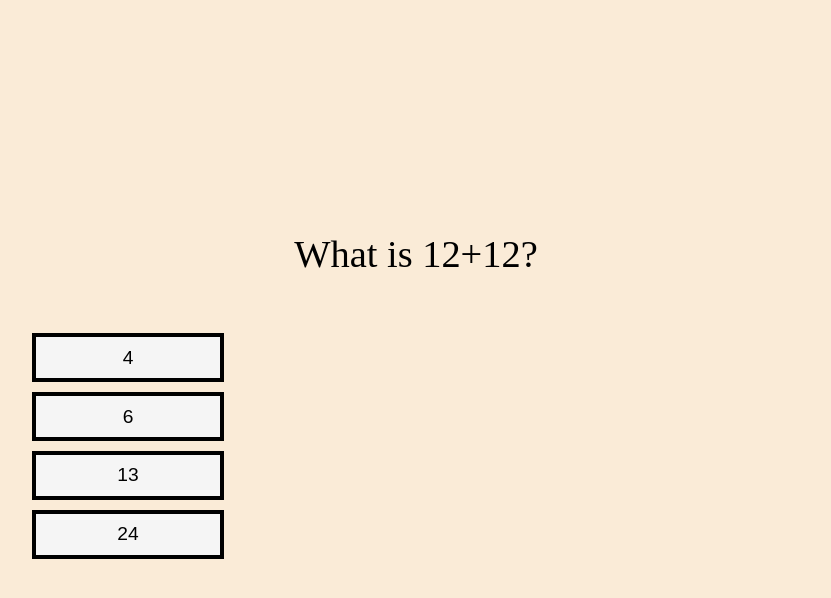
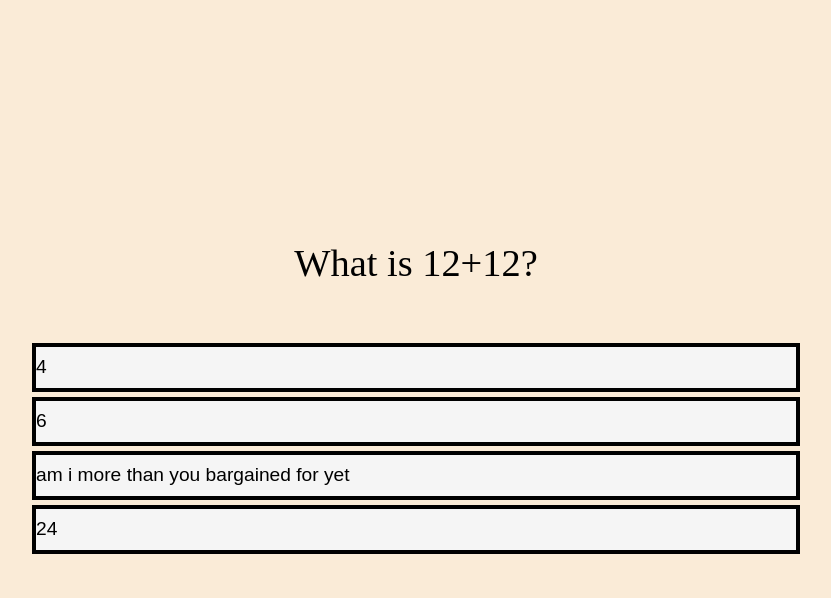
Before and after one commit to alina-costa/code-quiz, a plain HTML site: page index.html in a window 1280 px wide. Both pictures are taken after a click on the link "Start". Shown: the whole page, without its empty margins (224-1055 px from the left). Drawn offline with Linux system fonts and the light colour scheme.

Commit message:
updated nextQuestion

```diff
--- a/assets/css/style.css
+++ b/assets/css/style.css
@@ -38,8 +38,6 @@ h3 {
   font-size: 2.8rem;
   font-weight: 500;
 }
-
-/* utilities */
 
 .container {
   width: 100vw;
@@ -96,6 +94,12 @@ h3 {
   margin-bottom: 6rem;
 }
 
+.answer-button {
+  display: flex;
+  width: 100%;
+  margin-bottom: 0.5rem;
+}
+
 .buttonGrid {
   display: grid;
 }
--- a/assets/js/game.js
+++ b/assets/js/game.js
@@ -7,19 +7,22 @@ var answerButtonsEl = Array.from(
   document.getElementsByClassName("answer-button")
 );
 const rightAnswer = 10;
+var selectAnswer = false;
+var totalQuestions = 3;
+var questionCounter = 0;
 
 let questionArr = [
   {
     question: "What is 2+2?",
     choice1: "4",
-    choice2: "6",
+    choice2: "is this the real life? is this just fantasy?",
     choice3: "13",
     choice4: "24",
     answer: 1,
   },
   {
     question: "What is 3+3?",
-    choice1: "4",
+    choice1: "stacys mom has got it goin on",
     choice2: "6",
     choice3: "13",
     choice4: "24",
@@ -29,7 +32,7 @@ let questionArr = [
     question: "What is 12+12?",
     choice1: "4",
     choice2: "6",
-    choice3: "13",
+    choice3: "am i more than you bargained for yet",
     choice4: "24",
     answer: 4,
   },
@@ -38,7 +41,6 @@ let questionArr = [
 startButton.addEventListener("click", startQuiz);
 
 function startQuiz() {
-  window.alert("start quiz");
   homePage.classList.add("hide");
   questionContainerEl.classList.remove("hide");
   questionCounter = 0;
@@ -48,20 +50,33 @@ function startQuiz() {
 }
 
 function nextQuestion() {
+  if (questionCounter >= totalQuestions) {
+    return window.alert("quiz complete! your score is ___");
+  }
   questionCounter++;
   var questionNum = Math.floor(Math.random() * allQuestions.length);
   currentQuestion = allQuestions[questionNum];
   questionEl.innerText = currentQuestion.question;
-  console.log(nextQuestion);
 
   answerButtonsEl.forEach((choice) => {
-    // where does he get "choice" from??
     var number = choice.getAttribute("data-num");
     choice.innerText = currentQuestion["choice" + number];
   });
+
+  allQuestions.splice(questionNum, 1);
+
+  selectAnswer = true;
 }
 
-function answerSelect() {}
+answerButtonsEl.forEach((choice) => {
+  choice.addEventListener("click", (e) => {
+    if (!selectAnswer) return;
+    selectAnswer = false;
+    var answerChosen = e.target.getAttribute("data-num");
+    nextQuestion();
+    console.log(answerChosen);
+  });
+});
 
 // create a function for the timer
 // if statement answer !== correct answer, timer -10
```
